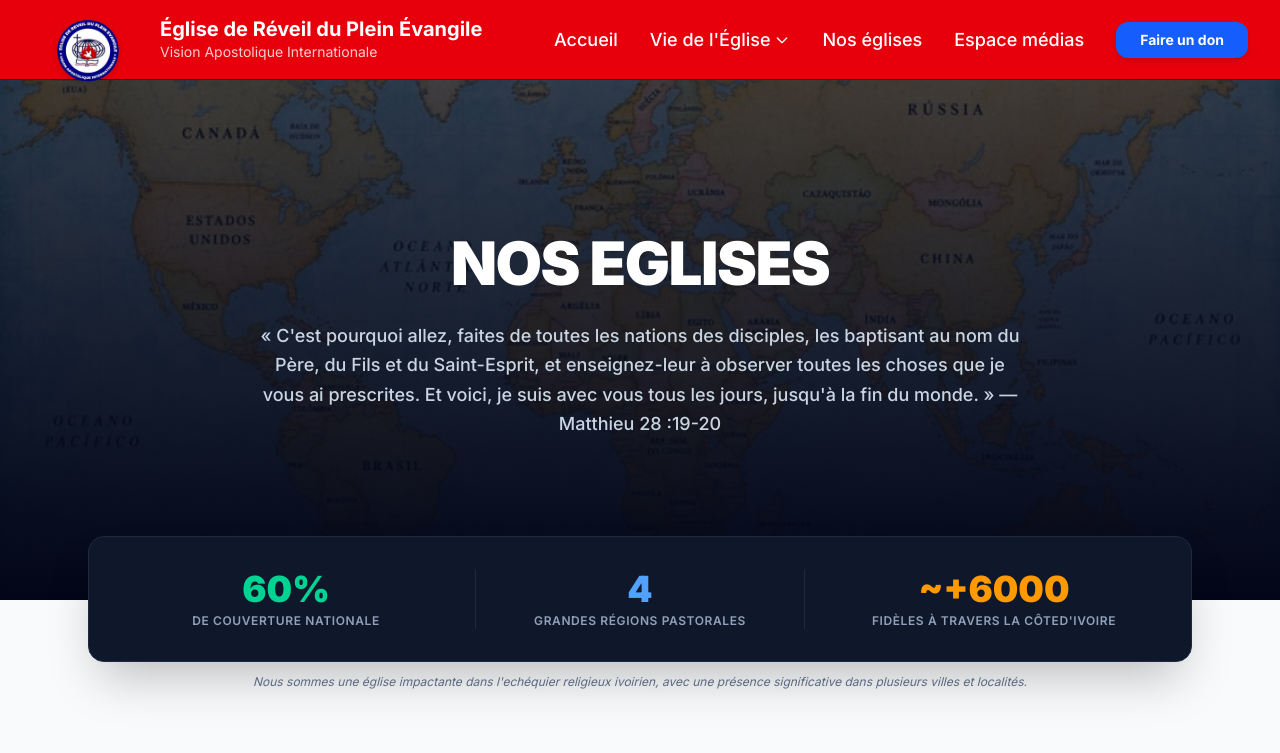
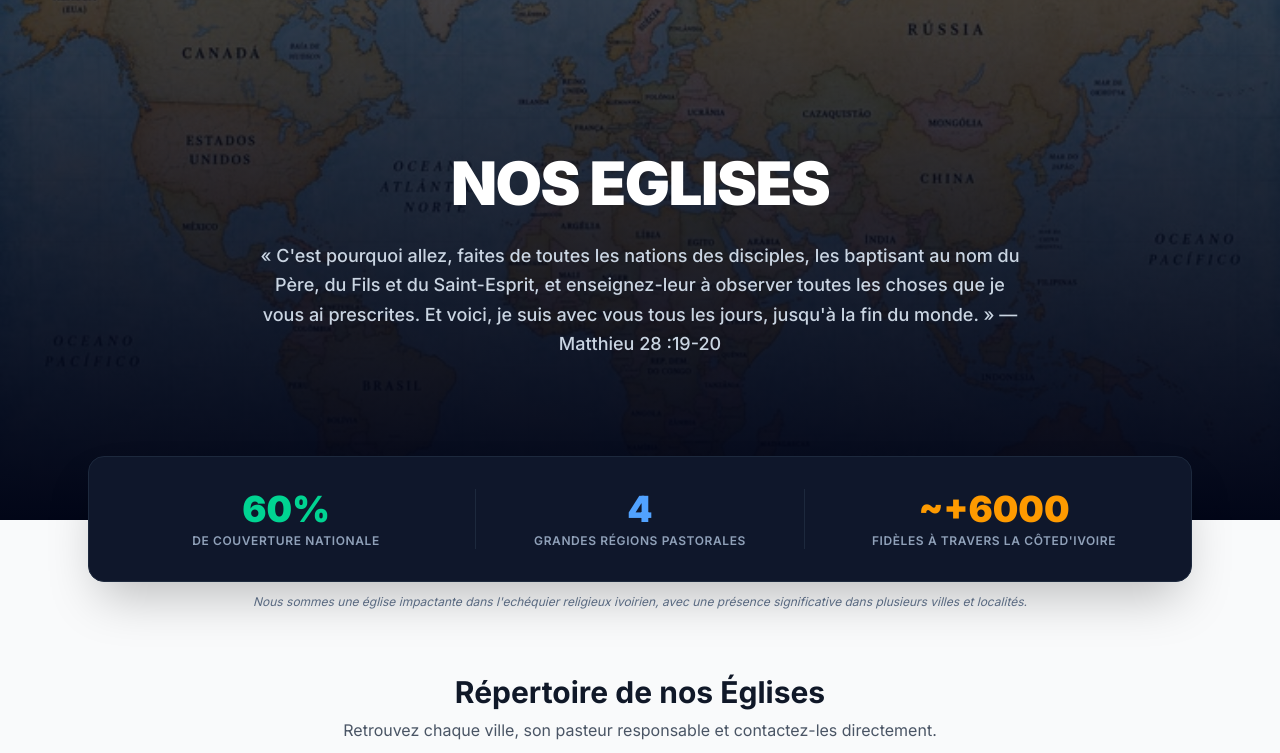
Before and after one commit to Serviteur-Archange/erpevai-site-v2, a Next.js app: page /Nos-eglises in a window 1280 px wide. Shown: the top 753 px of the page. Built offline with nearby package versions, Linux system fonts and the light colour scheme.

Commit message:
Nettoyage final des vieux headers locaux

```diff
--- a/app/Nos-eglises/page.tsx
+++ b/app/Nos-eglises/page.tsx
@@ -17,69 +17,7 @@ export default function NosEglisesPage() {
   return (
     <main className="min-h-screen bg-gray-50">
 
-      {/* 1. HEADER GLOBAL */}
-      <header className="relative z-40 w-full h-20 bg-red-600 backdrop-blur-md border-b">
-        <div className="relative flex items-center h-full px-4 md:px-8 justify-between max-w-7xl mx-auto">
 
-          <div className="relative flex items-center h-full">
-            <Link href="/" className="absolute top-[-5] left-0 w-20 h-20 md:w-28 md:h-28 z-50 drop-shadow-md">
-              <Image
-                src="/logo.png"
-                alt="Logo ERPEVAI"
-                fill
-                className="object-contain"
-              />
-            </Link>
-            <div className="pl-24 md:pl-32 flex flex-col justify-center">
-              <h1 className="text-lg md:text-xl font-bold leading-tight text-white">
-                Église de Réveil du Plein Évangile
-              </h1>
-             <p className="text-sm text-white/80 hidden sm:block">
-                Vision Apostolique Internationale
-              </p>
-            </div>
-          </div>
-
-          <div className="flex items-center gap-8">
-            <nav className="hidden md:flex items-center gap-8 text-lg font-medium text-white relative">
-              <Link href="/" className="hover:text-red-200 transition-colors">Accueil</Link>
-
-              <div
-                className="relative py-2 cursor-pointer"
-                onMouseEnter={() => setIsDropdownOpen(true)}
-                onMouseLeave={() => setIsDropdownOpen(false)}
-                onClick={() => setIsDropdownOpen(!isDropdownOpen)}
-              >
-                <button className="hover:text--200 transition-colors flex items-center gap-1 focus:outline-none">
-                  Vie de l'Église
-                  <svg className={`w-4 h-4 transition-transform ${isDropdownOpen ? 'rotate-180' : ''}`} fill="none" stroke="currentColor" viewBox="0 0 24 24">
-                    <path strokeLinecap="round" strokeLinejoin="round" strokeWidth={2} d="M19 9l-7 7-7-7" />
-                  </svg>
-                </button>
-
-                {isDropdownOpen && (
-                  <div className="absolute top-full left-0 mt-1 w-56 bg-white rounded-xl shadow-xl border border-slate-100 py-2 text-slate-800 flex flex-col z-50">
-                    <Link href="/vie-eglise/notre-histoire" className="px-4 py-2.5 hover:bg-slate-50 text-sm font-semibold transition-colors text-slate-700 hover:text-green-600">Notre histoire</Link>
-                    <Link href="/vie-eglise/cdn" className="px-4 py-2.5 hover:bg-slate-50 text-sm font-semibold transition-colors text-slate-700 hover:text-green-600">Le CDN</Link>
-                    <Link href="/vie-eglise/departements" className="px-4 py-2.5 hover:bg-slate-50 text-sm font-semibold transition-colors text-slate-700 hover:text-green-600">Nos départements</Link>
-                    <Link href="/vie-eglise/institut-pastoral" className="px-4 py-2.5 bg-slate-50 text-sm font-bold transition-colors text-green-600">Institut Pastoral</Link>
-                  </div>
-                )}
-              </div>
-
-             <Link href="/Nos-eglises" className="...">Nos églises</Link>
-              <Link href="/medias" className="hover:text-green-200 transition-colors">Espace médias</Link>
-            </nav>
-
-            <button
-              onClick={() => window.dispatchEvent(new CustomEvent('open-donation'))}
-              className="bg-blue-600 hover:bg-blue-700 text-white font-bold py-2 px-6 rounded-xl text-sm transition-all shadow-md"
-            >
-              Faire un don
-            </button>
-          </div>
-        </div>
-      </header>
 
       {/* 2. HERO SECTION CORRIGÉE (Le texte n'est plus masqué) */}
       <section className="relative min-h-[65vh] flex items-center justify-center text-center px-4 pt-20 pb-24 overflow-hidden bg-slate-950 text-white">
```
